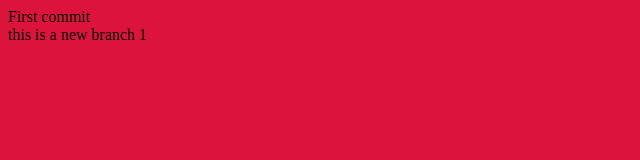
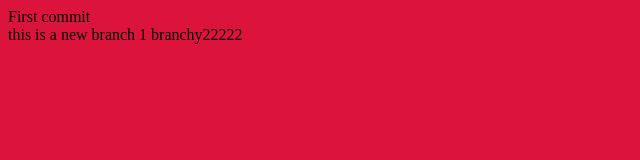
Before and after one commit to andrewcbuensalida/xenotransplant-website, a plain HTML site: page index.html in a window 1280 px wide. Shown: the whole page, without its empty margins (0-640 px from the left). Drawn offline with Linux system fonts and the light colour scheme.

Commit message:
created a second branch

```diff
--- a/index.html
+++ b/index.html
@@ -7,5 +7,6 @@
     <body>
         First commit <br>
         this is a new branch 1
+        branchy22222
     </body>
 </html>
```
